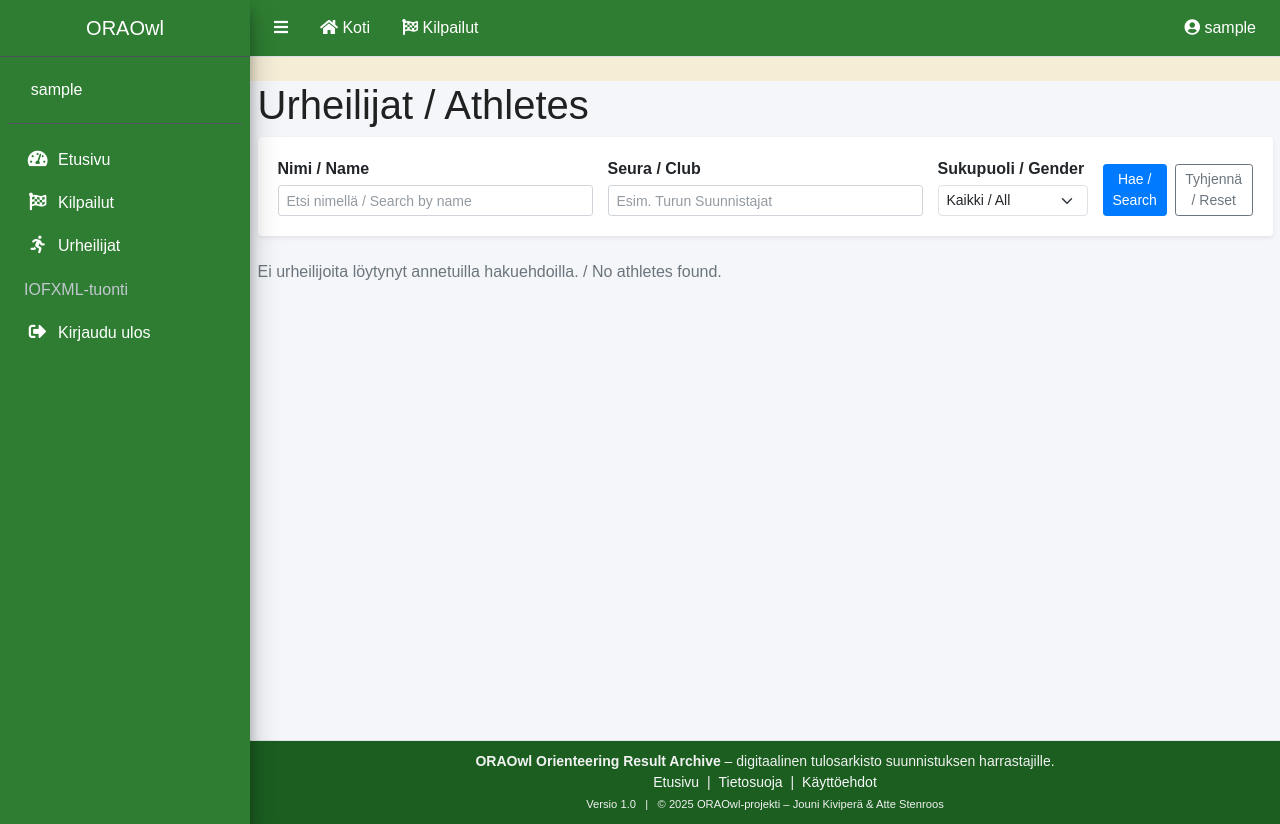
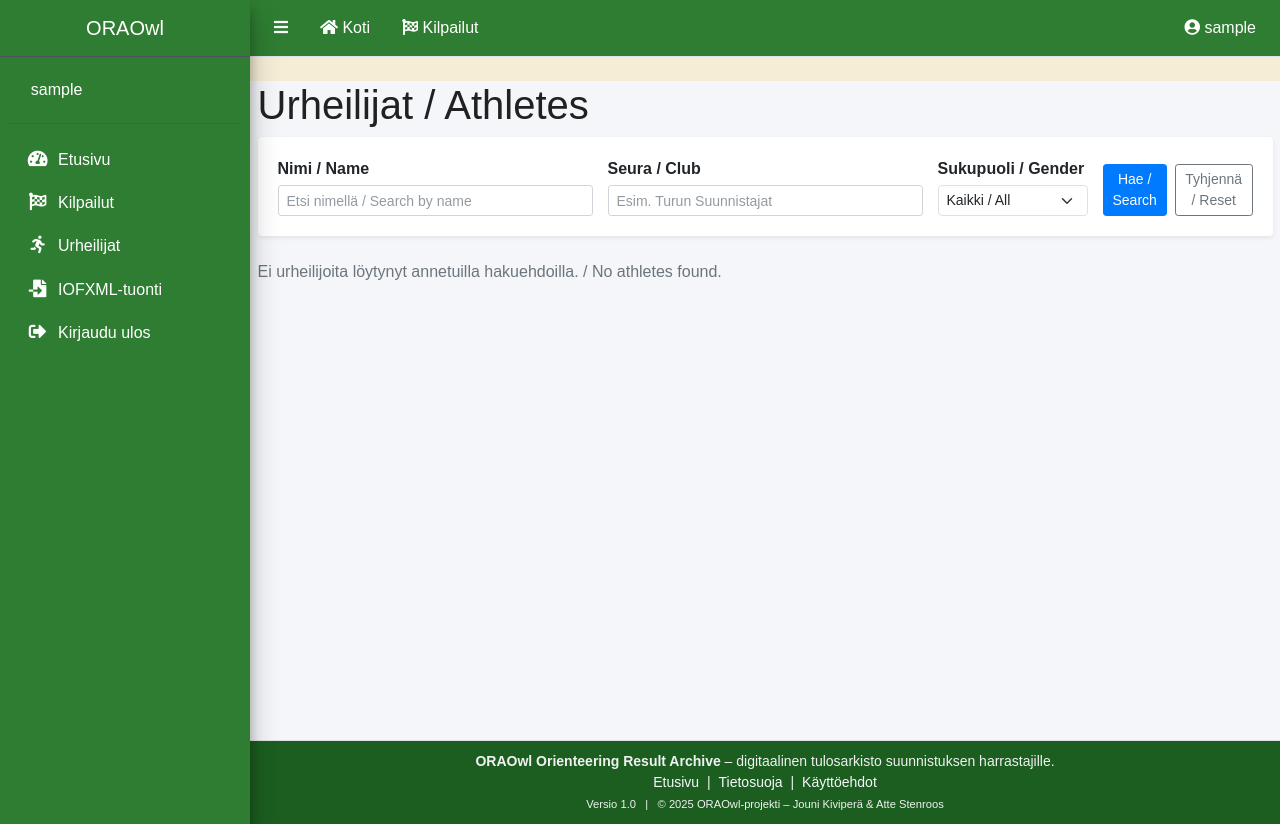
Before and after one commit to jounikivi/oraowl, a Django app: page /athletes/ in a window 1280 px wide. Run offline with Django 5.2, Linux system fonts and the light colour scheme; the visitor is signed in with stand-in values (Sample User, id 1); data that the repository does not hold is empty; style sheets or scripts are compiled from the project's sources; some libraries are stand-ins or nearby versions.

Commit message:
Update sidebar.html

```diff
--- a/oraw_app/templates/oraw_app/partials/sidebar.html
+++ b/oraw_app/templates/oraw_app/partials/sidebar.html
@@ -84,7 +84,10 @@ EN: Application sidebar containing ORAOwl branding, user info,
         <!-- ----------------------------------------------------- -->
          {% if request.user.is_authenticated and perms.oraw_app.can_import_iofxml %}
          <li class="nav-item">
-          <a href="{% url 'oraw_app:iofxml_upload' %}" class="nav-link">IOFXML-tuonti</a>
+          <a href="{% url 'oraw_app:iofxml_upload' %}" class="nav-link text-white">
+            <i class="nav-icon fas fa-file-import"></i>
+            <p>IOFXML-tuonti</p>
+          </a>
         </li>
         {% endif %}
 
```
